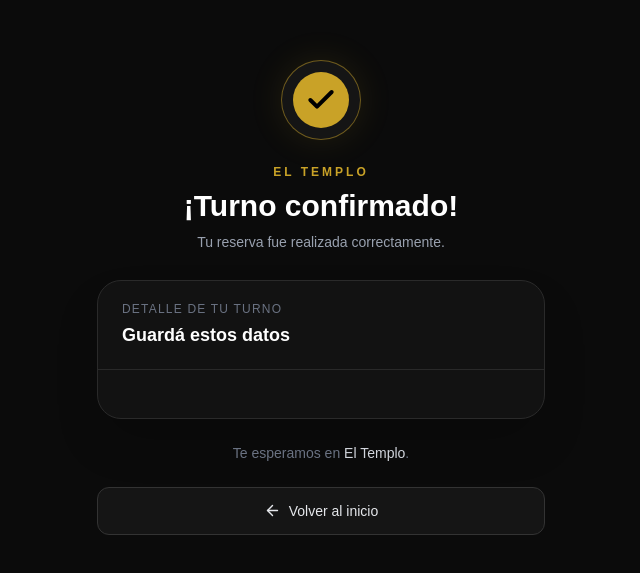
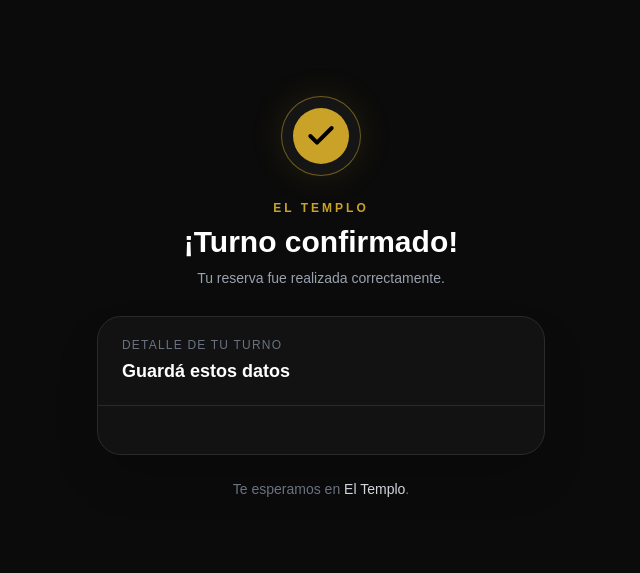
Before and after one commit to LucasVillaboa/med-turnos, a Next.js app: page /exito in a window 1280 px wide. Shown: the part 103-676 px from the top of the page, without its empty margins (319-959 px from the left). Built offline with nearby package versions, Linux system fonts and the light colour scheme.

Commit message:
whatsapp barberia el templo

```diff
--- a/src/app/exito/page.tsx
+++ b/src/app/exito/page.tsx
@@ -7,9 +7,8 @@ import {
   Clock3,
   UserRound,
   Scissors,
-  ArrowLeft,
 } from "lucide-react";
-import Link from "next/link";
+
 
 type Turno = {
   nombre?: string;
@@ -240,13 +239,6 @@ export default function Exito() {
             .
           </p>
 
-          <Link
-            href="/barberia"
-            className="inline-flex items-center justify-center gap-2 mt-6 w-full h-12 rounded-xl border border-[#333] bg-[#151515] text-sm font-medium text-gray-200 hover:border-[#c9a227]/50 hover:text-[#c9a227] transition"
-          >
-            <ArrowLeft size={17} />
-            Volver al inicio
-          </Link>
 
         </div>
 
```
